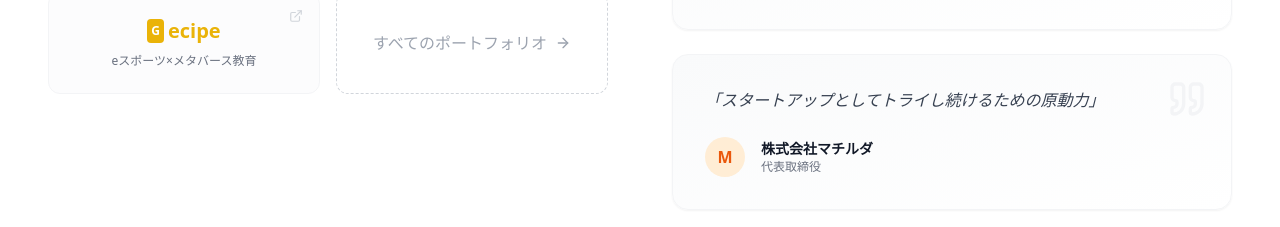
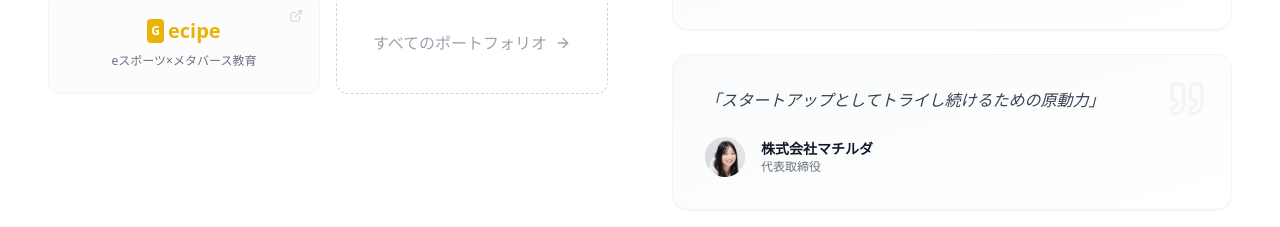
Before and after one commit to norinux/metro-hp-preview, a plain HTML site: page index.html in a window 1280 px wide. Shown: the part 3359-3586 px from the top of the page. Drawn offline with nearby package versions, Linux system fonts and the light colour scheme.

Commit message:
feat: マチルダ代表の顔写真を反映

```diff
--- a/index.html
+++ b/index.html
@@ -394,7 +394,9 @@
                 「スタートアップとしてトライし続けるための原動力」
               </p>
               <div class="flex items-center gap-4">
-                <div class="w-10 h-10 bg-orange-100 rounded-full flex items-center justify-center text-orange-600 font-bold">M</div>
+                <div class="w-10 h-10 rounded-full overflow-hidden bg-gray-100 flex-shrink-0">
+                  <img src="./matilda-ceo.jpg" alt="株式会社マチルダ 代表取締役" class="w-full h-full object-cover object-top" />
+                </div>
                 <div>
                   <h4 class="text-sm font-bold text-gray-900">株式会社マチルダ</h4>
                   <p class="text-xs text-gray-500">代表取締役</p>
```
Also changed, not shown: matilda-ceo.jpg (added).
